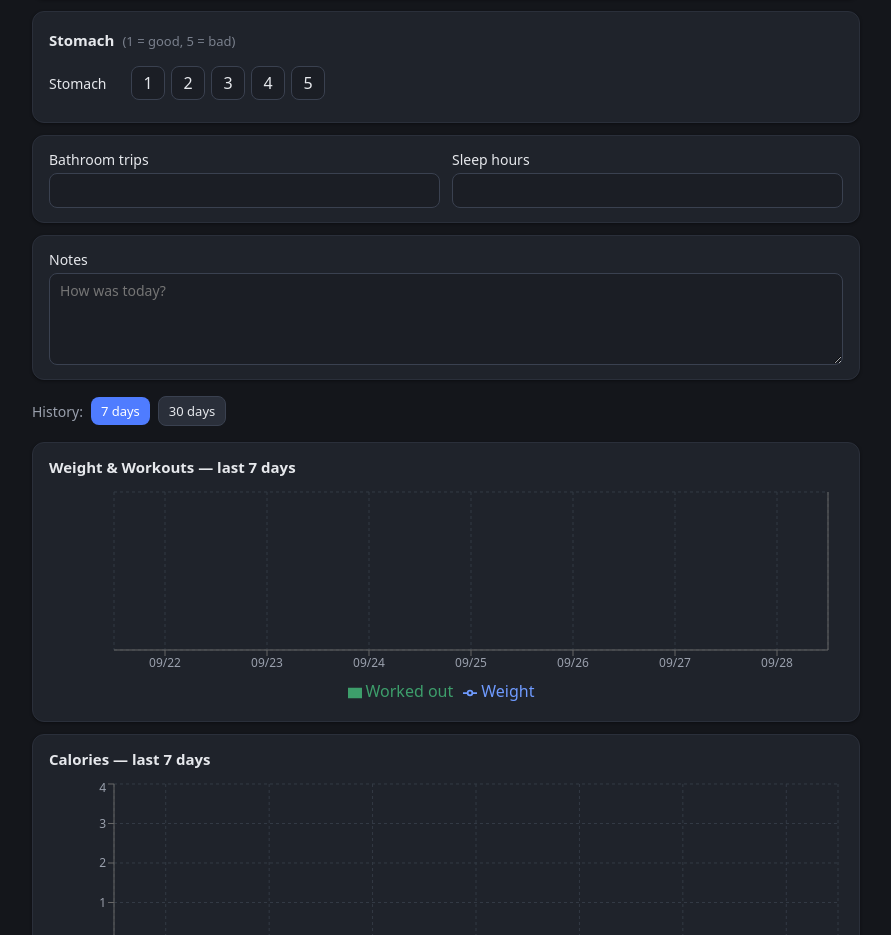
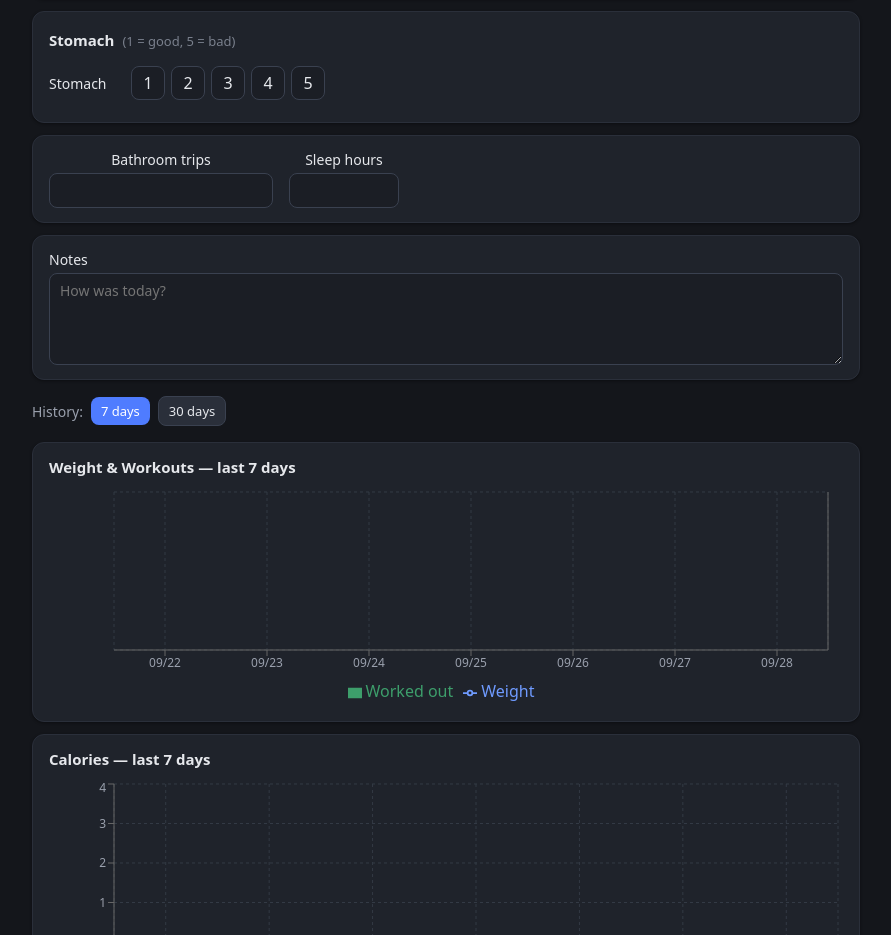
Before and after one commit to itsmedpp/journal, a React (Vite) app: page / in a window 1280 px wide. Shown: the part 1121-2056 px from the top of the page, without its empty margins (194-1085 px from the left). Built offline with nearby package versions, Linux system fonts and the light colour scheme.

Commit message:
Inline row layout with smaller inputs for bathroom/sleep

```diff
--- a/src/components/DayEntry.tsx
+++ b/src/components/DayEntry.tsx
@@ -266,14 +266,14 @@ export function DayEntryForm({ day, foodPresets, beveragePresets, exercisePreset
       </section>
 
       {/* NUMBER INPUTS */}
-      <section className="card grid2">
-        <label>
+      <section className="card inline-fields">
+        <label className="inline-field">
           Bathroom trips
-          <input type="number" min={0} value={day.bathroomTrips || ''} onChange={(e) => set({ bathroomTrips: Number(e.target.value) || 0 })} />
+          <input className="num-sm" type="number" min={0} value={day.bathroomTrips || ''} onChange={(e) => set({ bathroomTrips: Number(e.target.value) || 0 })} />
         </label>
-        <label>
+        <label className="inline-field">
           Sleep hours
-          <input type="number" step="0.5" min={0} max={24} value={day.sleepHours ?? ''} onChange={(e) => set({ sleepHours: e.target.value === '' ? null : Number(e.target.value) })} />
+          <input className="num-sm" type="number" step="0.5" min={0} max={24} value={day.sleepHours ?? ''} onChange={(e) => set({ sleepHours: e.target.value === '' ? null : Number(e.target.value) })} />
         </label>
       </section>
 
--- a/src/styles.css
+++ b/src/styles.css
@@ -132,6 +132,8 @@ main { display: flex; flex-direction: column; gap: 16px; }
 }
 .rating-btn.active { background: #4f7cff; color: #fff; border-color: #4f7cff; }
 
+.inline-fields { display: flex; gap: 16px; flex-wrap: wrap; }
+.inline-field { display: flex; flex-direction: row; align-items: center; gap: 8px; font-size: 14px; white-space: nowrap; }
 .grid2 { display: grid; grid-template-columns: 1fr 1fr; gap: 12px; }
 .grid3 { display: grid; grid-template-columns: 1fr 1fr 1fr; gap: 12px; }
 
```
